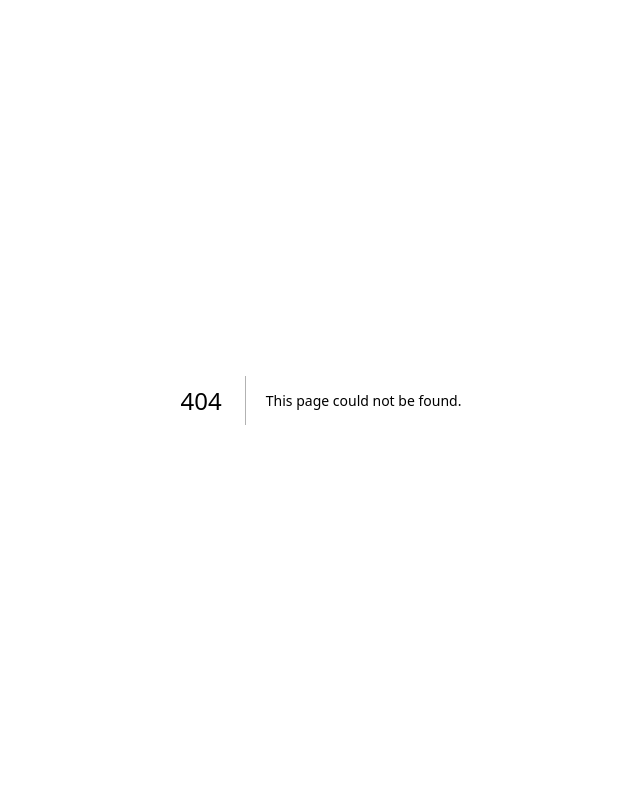
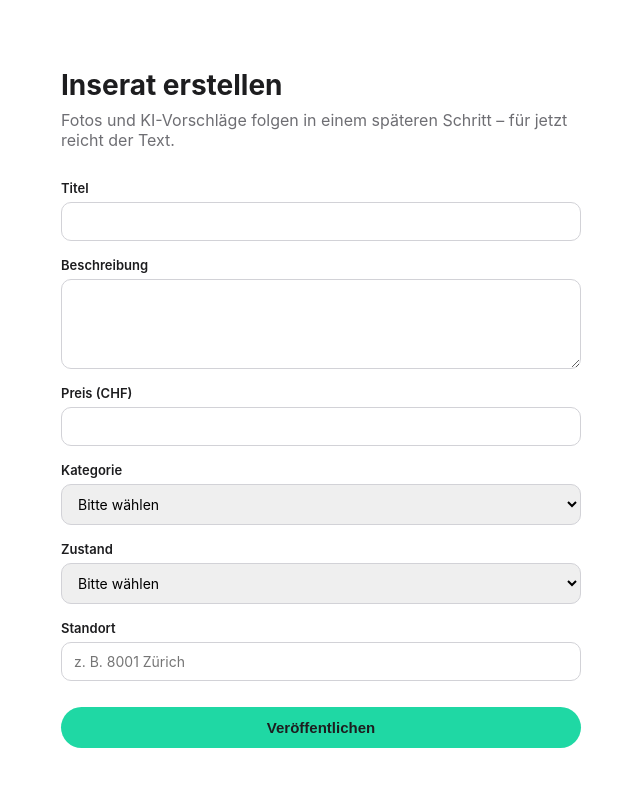
Before and after one commit to Omnigo1991/omnigo-app, a Next.js app: page /inserat-erstellen in a window 1280 px wide. Before the commit this address had no page. Shown: the top 786 px of the page, without its empty margins (319-959 px from the left). Built offline with nearby package versions, Linux system fonts and the light colour scheme; no server answers.

Commit message:
Create page.js

```diff
--- /dev/null
+++ b/app/inserat-erstellen/page.js
@@ -0,0 +1,97 @@
+import { createListing } from '../actions/listings';
+
+const FONT =
+  '-apple-system, BlinkMacSystemFont, "Segoe UI", Roboto, Helvetica, Arial, sans-serif';
+
+const inputStyle = {
+  display: 'block',
+  width: '100%',
+  marginTop: 6,
+  padding: '10px 12px',
+  border: '1.5px solid #D2D2D7',
+  borderRadius: 10,
+  fontFamily: 'inherit',
+  fontSize: 14,
+  boxSizing: 'border-box',
+};
+
+export default function CreateListingPage() {
+  return (
+    <main style={{ fontFamily: FONT, maxWidth: 520, margin: '0 auto', padding: '60px 20px' }}>
+      <h1 style={{ fontSize: 28, fontWeight: 700, margin: 0, color: '#1D1D1F' }}>
+        Inserat erstellen
+      </h1>
+      <p style={{ color: '#6E6E73', marginTop: 8, marginBottom: 30 }}>
+        Fotos und KI-Vorschläge folgen in einem späteren Schritt – für jetzt reicht der Text.
+      </p>
+
+      <form action={createListing} style={{ display: 'flex', flexDirection: 'column', gap: 16 }}>
+        <label style={{ fontSize: 13, fontWeight: 600, color: '#1D1D1F' }}>
+          Titel
+          <input name="title" required style={inputStyle} />
+        </label>
+
+        <label style={{ fontSize: 13, fontWeight: 600, color: '#1D1D1F' }}>
+          Beschreibung
+          <textarea name="description" rows={4} style={inputStyle} />
+        </label>
+
+        <label style={{ fontSize: 13, fontWeight: 600, color: '#1D1D1F' }}>
+          Preis (CHF)
+          <input name="price" type="number" step="0.01" min="0" style={inputStyle} />
+        </label>
+
+        <label style={{ fontSize: 13, fontWeight: 600, color: '#1D1D1F' }}>
+          Kategorie
+          <select name="category" defaultValue="" style={inputStyle}>
+            <option value="" disabled>
+              Bitte wählen
+            </option>
+            <option value="Fahrzeuge">Fahrzeuge</option>
+            <option value="Elektronik">Elektronik</option>
+            <option value="Mode & Accessoires">Mode &amp; Accessoires</option>
+            <option value="Haushalt & Wohnen">Haushalt &amp; Wohnen</option>
+            <option value="Sport & Freizeit">Sport &amp; Freizeit</option>
+            <option value="Immobilien">Immobilien</option>
+            <option value="Sammeln & Kunst">Sammeln &amp; Kunst</option>
+          </select>
+        </label>
+
+        <label style={{ fontSize: 13, fontWeight: 600, color: '#1D1D1F' }}>
+          Zustand
+          <select name="condition" defaultValue="" style={inputStyle}>
+            <option value="" disabled>
+              Bitte wählen
+            </option>
+            <option value="Neu">Neu</option>
+            <option value="Wie neu">Wie neu</option>
+            <option value="Gebraucht – sehr guter Zustand">Gebraucht – sehr guter Zustand</option>
+            <option value="Gebraucht – guter Zustand">Gebraucht – guter Zustand</option>
+          </select>
+        </label>
+
+        <label style={{ fontSize: 13, fontWeight: 600, color: '#1D1D1F' }}>
+          Standort
+          <input name="location" placeholder="z. B. 8001 Zürich" style={inputStyle} />
+        </label>
+
+        <button
+          type="submit"
+          style={{
+            marginTop: 10,
+            background: '#1FD8A4',
+            color: '#1D1D1F',
+            border: 'none',
+            borderRadius: 999,
+            padding: '12px 20px',
+            fontWeight: 700,
+            fontSize: 15,
+            cursor: 'pointer',
+          }}
+        >
+          Veröffentlichen
+        </button>
+      </form>
+    </main>
+  );
+}
```
